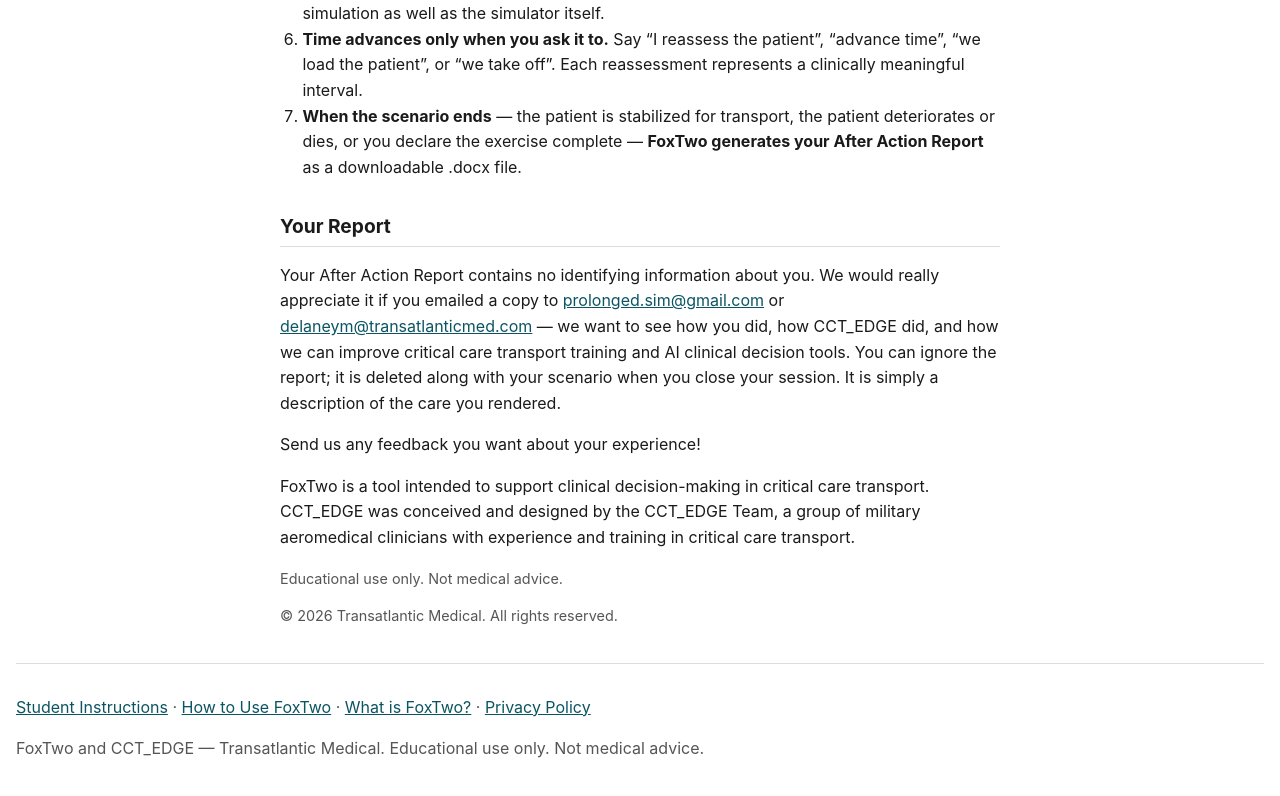
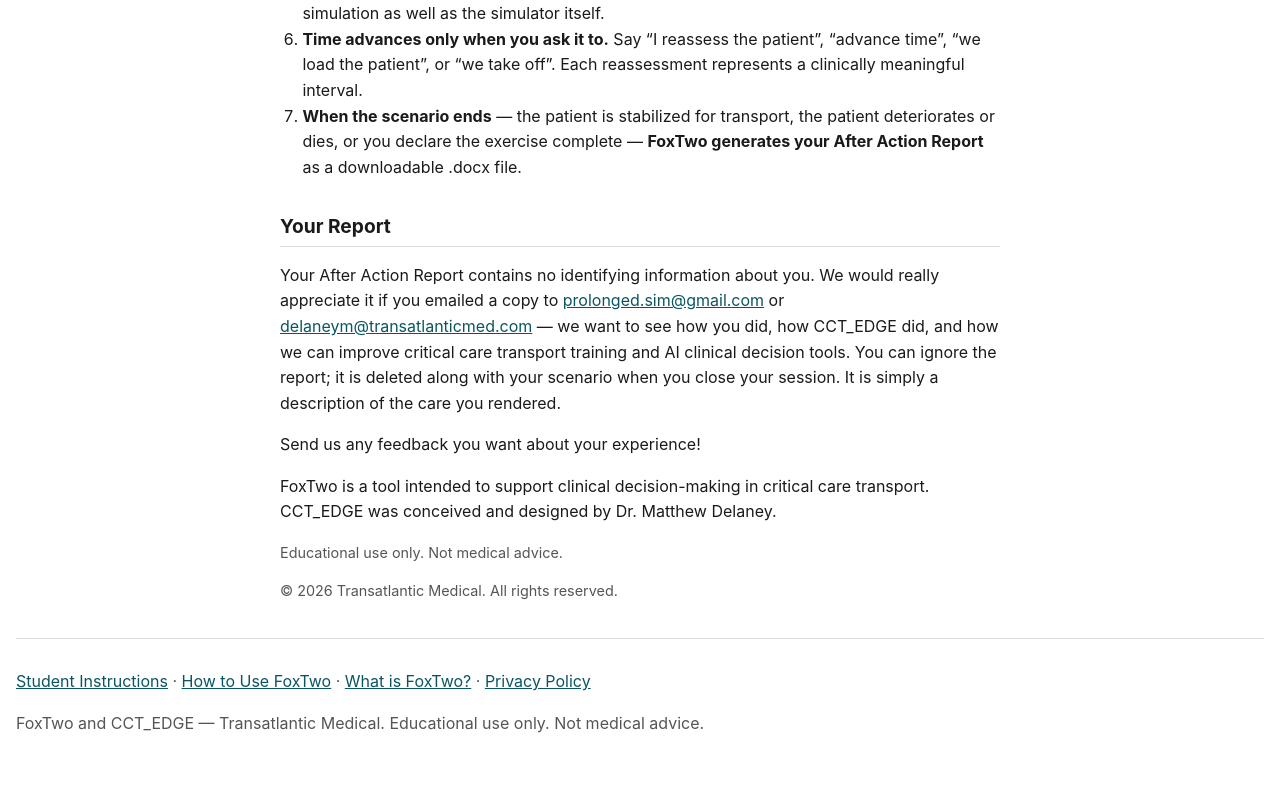
Before and after one commit to docpanama/transatlanticmed-app, a plain HTML site: page build/web/docs/foxtwo-student-instructions.html in a window 1280 px wide. Shown: the part 821-1617 px from the top of the page. Drawn offline with Linux system fonts and the light colour scheme.

```diff
--- a/build/web/docs/foxtwo-student-instructions.html
+++ b/build/web/docs/foxtwo-student-instructions.html
@@ -50,7 +50,7 @@ footer a{color:#0b5563}
 <p>Your After Action Report contains no identifying information about you. We would really appreciate it if you emailed a copy to <a href="mailto:prolonged.sim@gmail.com">prolonged.sim@gmail.com</a> or <a href="mailto:delaneym@transatlanticmed.com">delaneym@transatlanticmed.com</a> &mdash; we want to see how you did, how CCT_EDGE did, and how we can improve critical care transport training and AI clinical decision tools. You can ignore the report; it is deleted along with your scenario when you close your session. It is simply a description of the care you rendered.</p>
 <p>Send us any feedback you want about your experience!</p>
 
-<p>FoxTwo is a tool intended to support clinical decision-making in critical care transport. CCT_EDGE was conceived and designed by the CCT_EDGE Team, a group of military aeromedical clinicians with experience and training in critical care transport.</p>
+<p>FoxTwo is a tool intended to support clinical decision-making in critical care transport. CCT_EDGE was conceived and designed by Dr. Matthew Delaney.</p>
 <p class="disclaimer">Educational use only. Not medical advice.</p>
 <p class="disclaimer">&copy; 2026 Transatlantic Medical. All rights reserved.</p>
 </main>
```
Also changed, not shown: build/web/docs/role1-student-instructions.html (+1 -1 lines).
